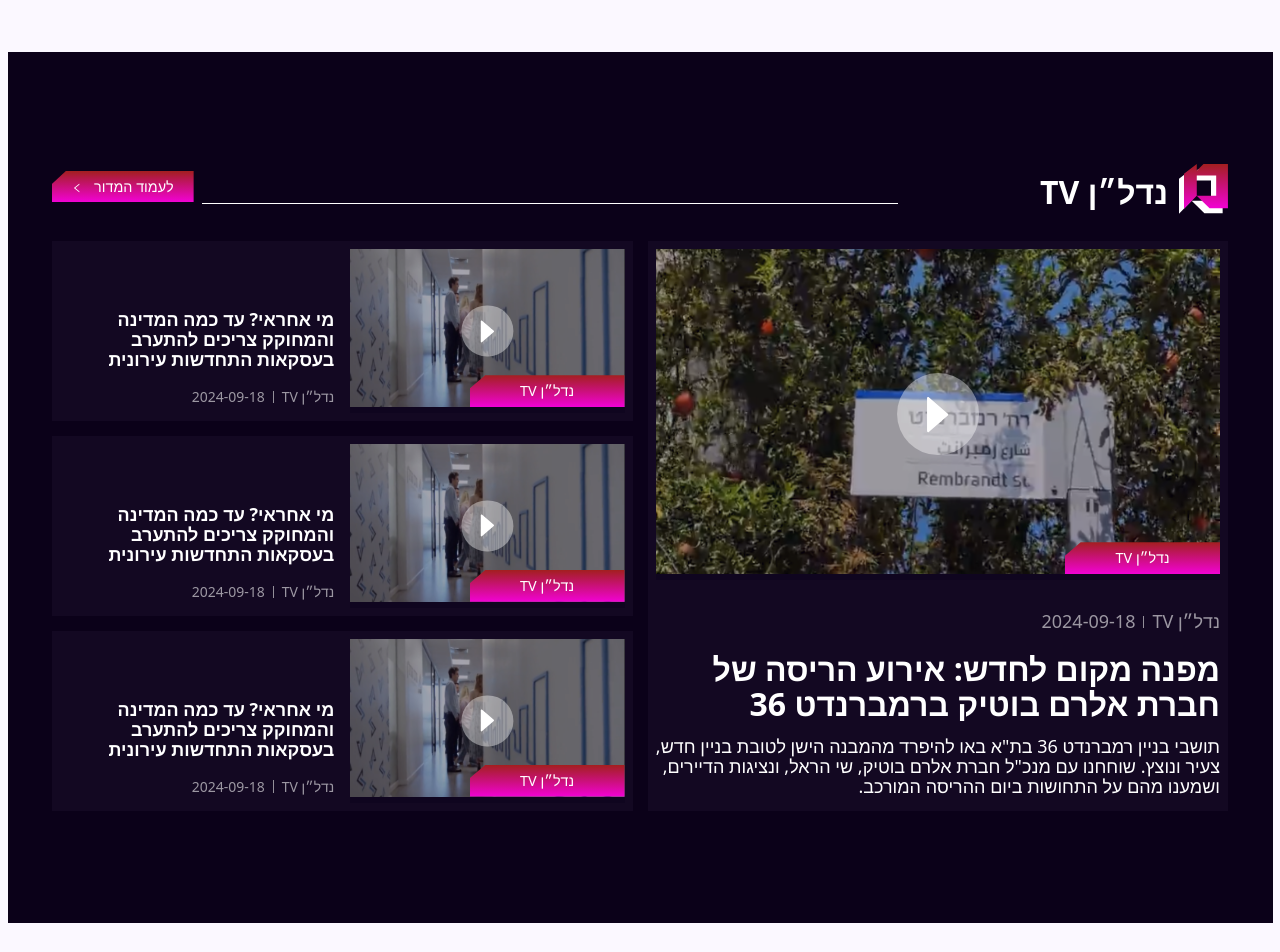
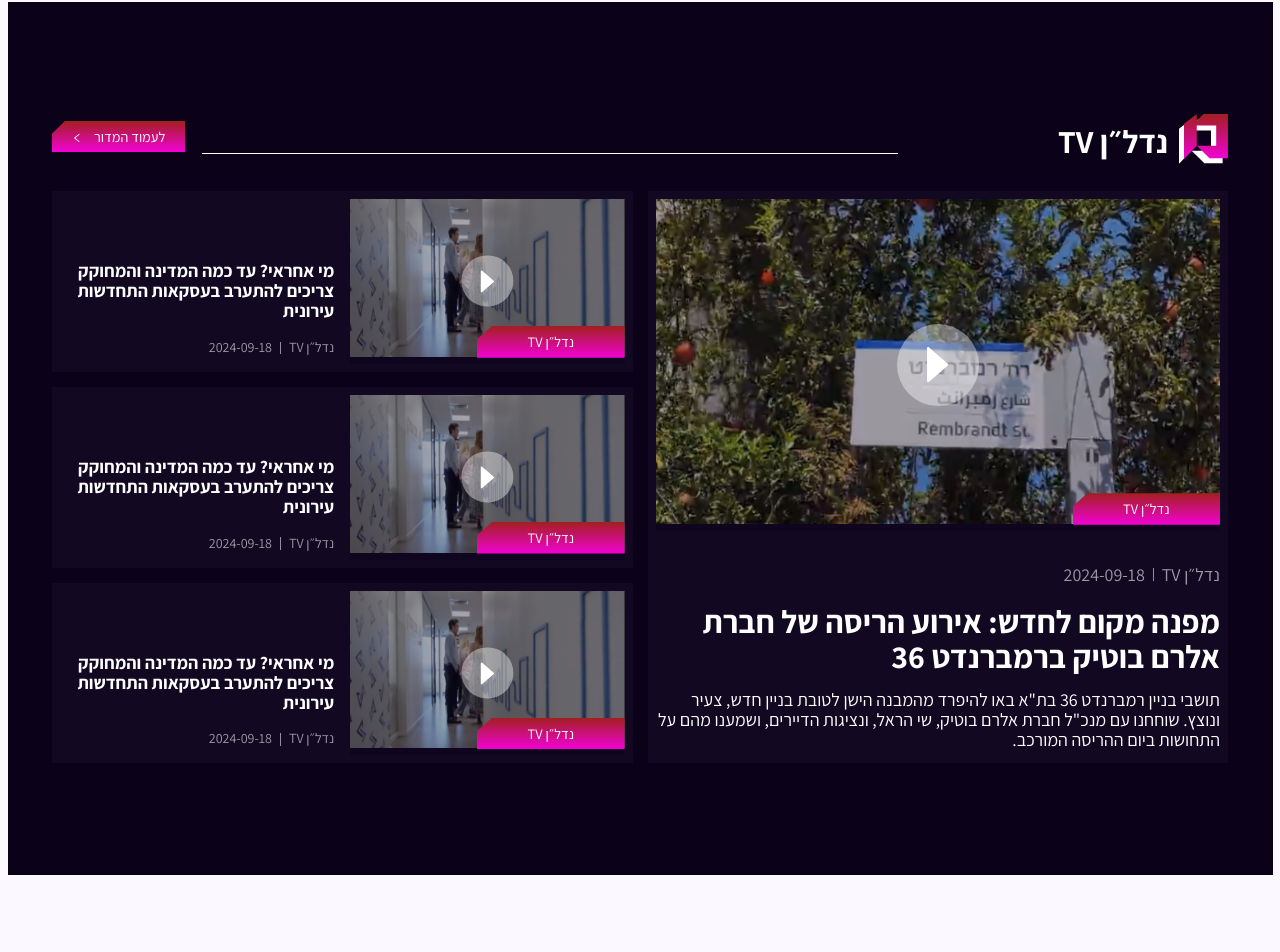
Before and after one commit to dorhakim100/wizoo-news, a Vue app: page / in a window 1280 px wide. Shown: the part 5775-6727 px from the top of the page. Built offline with nearby package versions, Linux system fonts and the light colour scheme.

Commit message:
Add assistant font

```diff
--- a/src/styles/basics/_base.scss
+++ b/src/styles/basics/_base.scss
@@ -14,6 +14,7 @@
   -moz-osx-font-smoothing: grayscale;
 
   direction: rtl;
+  font-family: assistant;
 
   &.dark-mode {
   }
--- a/src/styles/setup/_typography.scss
+++ b/src/styles/setup/_typography.scss
@@ -1,9 +1,7 @@
 @font-face {
-  font-family: main;
-  src: url(../assets/fonts/almoni-neue-regular-aaa.woff);
+  font-family: assistant;
+  src: url(../../assets/fonts/assistant.ttf);
 }
-
-
 
 .text-underline {
   text-decoration: underline;
```
Also changed, not shown: src/assets/fonts/assistant.ttf (added).
